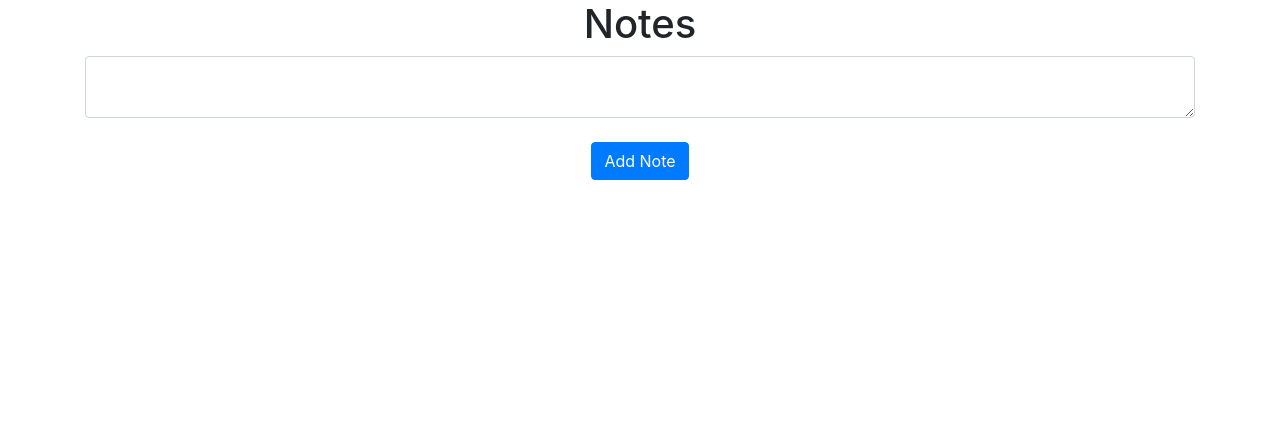
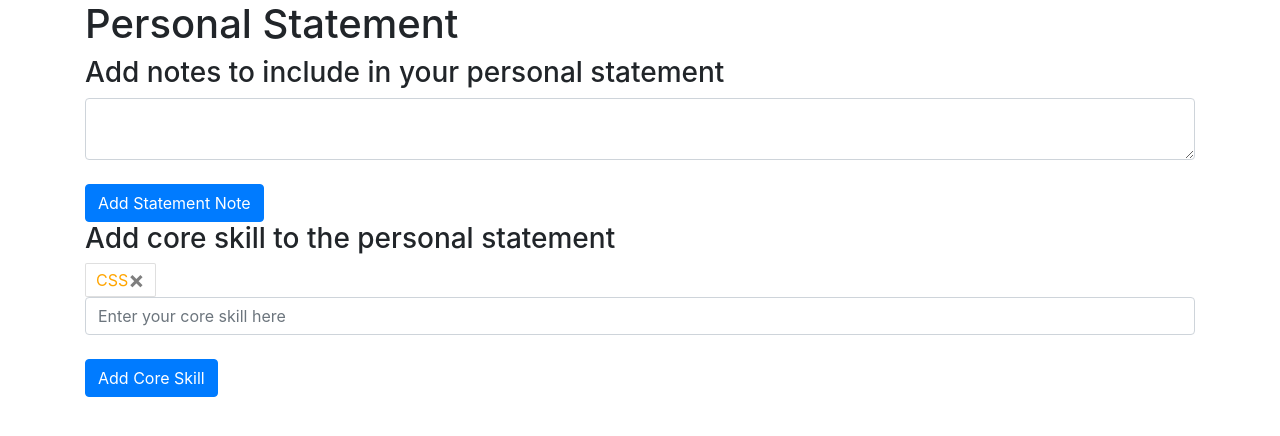
Before and after one commit to toppy007/covered-flask-python-app, a Flask app: page / in a window 1280 px wide. Shown: the part 56-492 px from the top of the page. Run offline with Flask 3, Linux system fonts and the light colour scheme; a user stored in the database is signed in; some libraries are stand-ins or nearby versions.

Commit message:
frountend inputs added

```diff
--- a/website/__init__.py
+++ b/website/__init__.py
@@ -19,7 +19,7 @@ def create_app():
     app.register_blueprint(views, url_prefix='/')
     app.register_blueprint(auth, url_prefix='/')
 
-    from .models import User, Note
+    from .models import User, Note, Skill
 
     with app.app_context():
         db.create_all()
--- a/website/templates/base.html
+++ b/website/templates/base.html
@@ -14,6 +14,41 @@
       href="https://stackpath.bootstrapcdn.com/font-awesome/4.7.0/css/font-awesome.min.css"
       crossorigin="anonymous"
     />
+    <link
+      rel="stylesheet"
+      href="https://cdn.jsdelivr.net/bootstrap.tagsinput/0.8.0/bootstrap-tagsinput.css"
+      crossorigin="anonymous"
+    />
+
+    <style>
+      .bootstrap-tagsinput input {
+        color: orange;
+      }
+
+      /* Style for newly added tags */
+      .bootstrap-tagsinput .tag {
+        background-color: orange;
+        color: white;
+        margin-right: 2px; /* Add some spacing between tags */
+      }
+
+      /* Remove default list styles and display the list items inline */
+      .list-skill-flush {
+        list-style: none;
+        padding: 0;
+        margin: 0;
+        display: inline;
+      }
+
+      /* Style the skill tags */
+      .list-skill-flush .skill-tag {
+        display: inline-block;
+        margin-right: 4px; /* Add some spacing between tags */
+        padding: 4px 10px;
+        border-radius: 2px;
+        color: orange; /* Set the text color to white for better visibility */
+      }
+    </style>
 
     <title>{% block title %}Home{% endblock %}</title>
   </head>
@@ -74,6 +109,8 @@
       integrity="sha384-JZR6Spejh4U02d8jOt6vLEHfe/JQGiRRSQQxSfFWpi1MquVdAyjUar5+76PVCmYl"
       crossorigin="anonymous"
     ></script>
+    <script src="https://cdn.jsdelivr.net/bootstrap.tagsinput/0.8.0/bootstrap-tagsinput.min.js"
+    ></script>
       {% block javascript %}
         <script type="text/javascript">
           function deleteNote(noteId) {
@@ -84,7 +121,17 @@
               window.location.href = "/";
             });
           }
+
+          function deleteSkill(skillId) {
+            fetch("/delete-skill", {
+              method: "POST",
+              body: JSON.stringify({ skillId: skillId }),
+            }).then((_res) => {
+              window.location.href = "/";
+            });
+          }
         </script>
+
       {% endblock %}
   </body>
 </html>
--- a/website/templates/home.html
+++ b/website/templates/home.html
@@ -1,6 +1,8 @@
 {% extends "base.html" %} {% block title %}Home{% endblock %} {% block content
     %}
-    <h1 align="center">Notes</h1>
+    <h1 align="left">Personal Statement</h1>
+
+    <h3 align="left">Add notes to include in your personal statement</h3>
     <ul class="list-group list-group-flush" id="notes">
       {% for note in user.notes %}
       <li class="list-group-item">
@@ -11,11 +13,34 @@
       </li>
       {% endfor %}
     </ul>
+
     <form method="POST">
       <textarea name="note" id="note" class="form-control"></textarea>
       <br />
-      <div align="center">
-        <button type="submit" class="btn btn-primary">Add Note</button>
+      <div align="left">
+        <button type="submit" class="btn btn-primary">Add Statement Note</button>
       </div>
     </form>
+
+    <h3 align="left">Add core skill to the personal statement</h3>
+
+    <ul class="list-group list-skill-flush" id="skills">
+      {% for skill in user.skills %}
+      <li class="list-group-item skill-tag">
+        {{ skill.data }}
+        <button type="button" class="close" onClick="deleteSkill({{ skill.id }})">
+          <span aria-hidden="true">&times;</span>
+        </button>
+      </li>
+      {% endfor %}
+    </ul>
+
+    <form method="POST">
+      <input type="text" name="skill" id="skill" class="form-control" placeholder="Enter your core skill here" data-role="tagsinput">
+      <br />
+      <div align="left">
+          <button type="submit" class="btn btn-primary">Add Core Skill</button>
+      </div>
+    </form>
+
     {% endblock %}
--- a/website/views.py
+++ b/website/views.py
@@ -1,28 +1,39 @@
 from flask import Blueprint, render_template, request, flash, jsonify
 from flask_login import login_required, current_user
 from .models import Note
+from .models import Skill
 from . import db
 import json
 
 views = Blueprint('views', __name__)
 
-
 @views.route('/', methods=['GET', 'POST'])
 @login_required
 def home():
     if request.method == 'POST':
-        note = request.form.get('note')#Gets the note from the HTML
+        if 'note' in request.form:
+            note = request.form.get('note')
+            if len(note) < 1:
+                flash('Note is too short!', category='error')
+            else:
+                new_note = Note(data=note, user_id=current_user.id)
+                db.session.add(new_note)
+                db.session.commit()
+                flash('Note added!', category='success')
+        elif 'skill' in request.form:
+            skill_list = request.form.get('skill')
+            skills = skill_list.split(',')  # Split the comma-separated string into a list
 
-        if len(note) < 1:
-            flash('Note is too short!', category='error')
-        else:
-            new_note = Note(data=note, user_id=current_user.id)  #providing the schema for the note
-            db.session.add(new_note) #adding the note to the database
-            db.session.commit()
-            flash('Note added!', category='success')
+            for skill in skills:
+                if len(skill) < 1:
+                    flash('Skill is too short!', category='error')
+                else:
+                    new_skill = Skill(data=skill, user_id=current_user.id)
+                    db.session.add(new_skill)
+                    db.session.commit()
+                    flash('Skill added!', category='success')
 
     return render_template("home.html", user=current_user)
-
 
 @views.route('/delete-note', methods=['POST'])
 def delete_note():
@@ -35,3 +46,15 @@ def delete_note():
             db.session.commit()
 
     return jsonify({})
+
+@views.route('/delete-skill', methods=['POST'])
+def delete_skill():
+    skill = json.loads(request.data)
+    skillId = skill['skillId']
+    skill = Skill.query.get(skillId)
+    if skill:
+        if skill.user_id == current_user.id:
+            db.session.delete(skill)
+            db.session.commit()
+
+    return jsonify({})
```
Also changed, not shown: website/models.py (+14 -1 lines), instance/database.db. Lines whose indentation alone changed are shown as unchanged.
